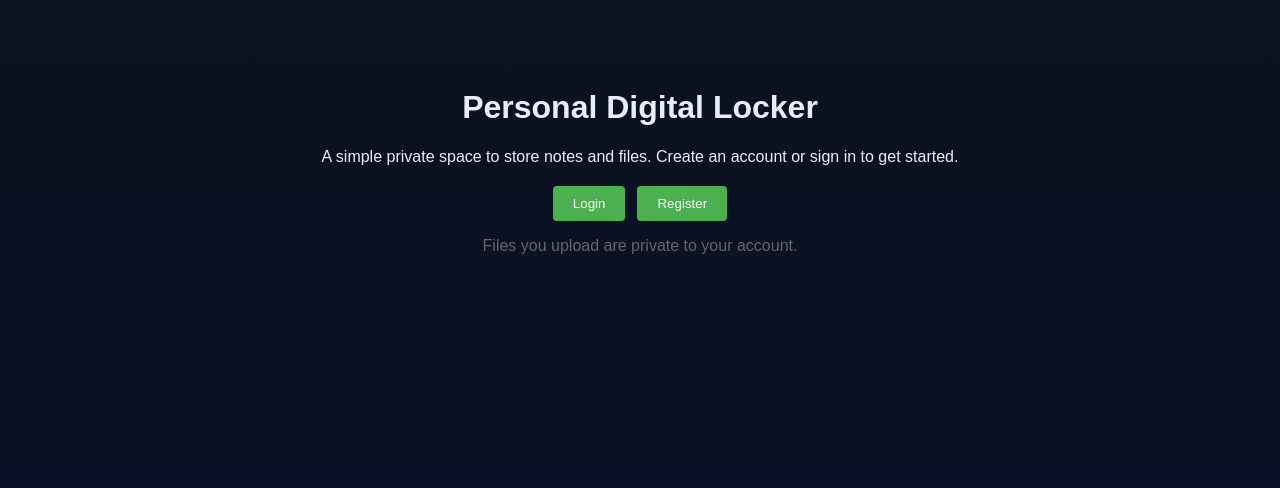
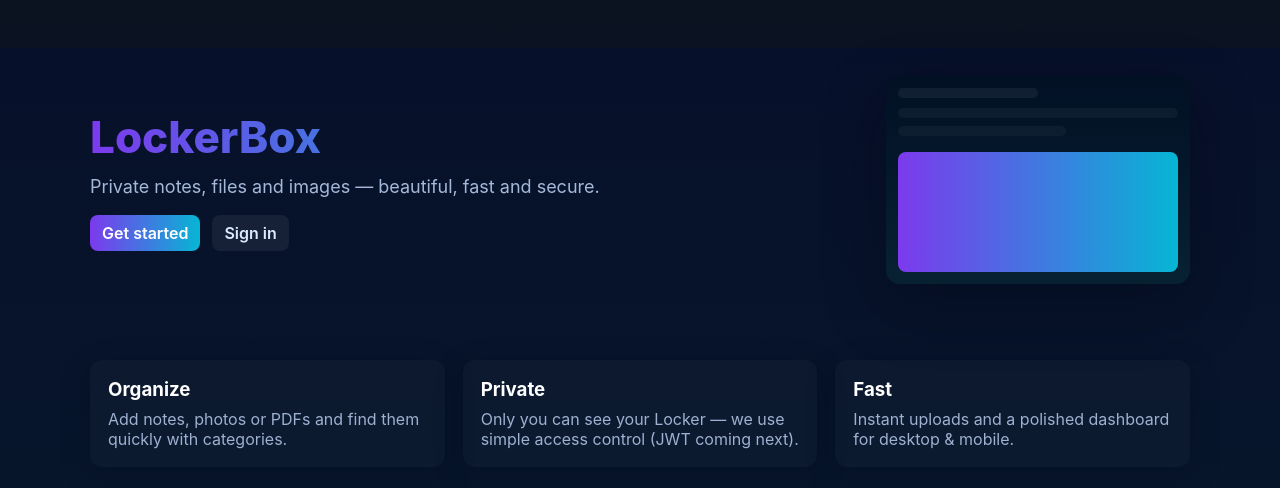
Before and after one commit to KRlPER/login-frontend, a React (Create React App) app: page / in a window 1280 px wide. Shown: the top 488 px of the page. Built offline with nearby package versions, Linux system fonts and the light colour scheme.

Commit message:
frontend app.js

```diff
--- a/src/App.js
+++ b/src/App.js
@@ -1,19 +1,37 @@
 // src/App.js
 import React, { useContext } from "react";
 import { BrowserRouter as Router, Routes, Route, Navigate } from "react-router-dom";
+
 import Home from "./pages/Home";
 import Login from "./pages/Login";
 import Register from "./pages/Register";
 import Profile from "./pages/Profile";
-import Locker from "./pages/locker";
+import Locker from "./pages/Locker"; // <- make sure file is named Locker.js (capital L)
+import Dashboard from "./pages/Dashboard";
+
 import { AuthProvider, AuthContext } from "./AuthContext";
 import "./index.css";
-import Dashboard from "./pages/Dashboard";
 
+/**
+ * ProtectedRoute - wraps routes that require authentication.
+ * If user not present, redirect to /login.
+ */
 function ProtectedRoute({ children }) {
   const { user } = useContext(AuthContext);
   if (!user) return <Navigate to="/login" replace />;
   return children;
+}
+
+/**
+ * AuthGate - used for root path "/".
+ * If user is logged in, redirect to dashboard, otherwise show Home.
+ */
+function AuthGate() {
+  const { user } = useContext(AuthContext);
+  if (user) {
+    return <Navigate to="/dashboard" replace />;
+  }
+  return <Home />;
 }
 
 export default function App() {
@@ -21,9 +39,22 @@ export default function App() {
     <AuthProvider>
       <Router>
         <Routes>
-          <Route path="/" element={<Home />} />
+          {/* Root: show Home when logged out, otherwise redirect to dashboard */}
+          <Route path="/" element={<AuthGate />} />
+
+          {/* Public routes */}
           <Route path="/login" element={<Login />} />
           <Route path="/register" element={<Register />} />
+
+          {/* Protected routes */}
+          <Route
+            path="/dashboard"
+            element={
+              <ProtectedRoute>
+                <Dashboard />
+              </ProtectedRoute>
+            }
+          />
 
           <Route
             path="/profile"
@@ -43,15 +74,7 @@ export default function App() {
             }
           />
 
-          <Route
-  path="/"
-  element={
-    <ProtectedRoute>
-      <Dashboard />
-    </ProtectedRoute>
-  }
-/>
-
+          {/* Fallback */}
           <Route path="*" element={<Navigate to="/" replace />} />
         </Routes>
       </Router>
--- /dev/null
+++ b/src/pages/Home.css
@@ -0,0 +1,29 @@
+/* src/pages/Home.css */
+.home-root { min-height:100vh; background: linear-gradient(180deg,#07102a 0%, #071a2d 100%); color: #e6eef8; font-family: Inter, system-ui, -apple-system, 'Segoe UI', Roboto, sans-serif; }
+
+.home-hero { display:flex; align-items:center; justify-content:space-between; gap:28px; max-width:1100px; margin:48px auto; padding:28px; }
+.hero-left { max-width:560px; }
+.hero-title { font-size:44px; margin:0; background:linear-gradient(90deg,#7c3aed,#06b6d4); -webkit-background-clip:text; background-clip:text; color:transparent; font-weight:800; }
+.hero-sub { color:#a6b8d8; margin-top:12px; font-size:18px; }
+.hero-cta { margin-top:18px; display:flex; gap:12px; }
+.btn { padding:10px 14px; border-radius:10px; font-weight:700; border:none; cursor:pointer; text-decoration:none; display:inline-flex; align-items:center; }
+.btn.primary { background: linear-gradient(90deg,#7c3aed,#06b6d4); color:#fff; }
+.btn.ghost { background: rgba(255,255,255,0.06); color:#e6eef8; }
+
+.hero-right { display:flex; align-items:center; justify-content:center; }
+.mock-card { width:280px; border-radius:14px; background: linear-gradient(180deg,#021024,#072133); box-shadow: 0 20px 60px rgba(2,6,23,0.45); padding:12px; }
+.mock-header { height:10px; width:50%; background:rgba(255,255,255,0.06); border-radius:6px; margin-bottom:10px; }
+.mock-body { display:grid; gap:8px; }
+.mock-line { height:10px; background:rgba(255,255,255,0.04); border-radius:6px; }
+.mock-line.short { width:60%; }
+.mock-thumb { height:120px; background:linear-gradient(90deg,#7c3aed,#06b6d4); border-radius:8px; margin-top:8px; }
+
+.features { max-width:1100px; margin:36px auto; display:flex; gap:18px; padding:0 18px; }
+.feature { flex:1; background:rgba(255,255,255,0.02); padding:18px; border-radius:12px; box-shadow: 0 8px 30px rgba(2,6,23,0.24); }
+.feature h3 { margin:0 0 8px 0; color:#fff; }
+.feature p { margin:0; color:#9fb0d0; }
+@media (max-width:800px) {
+  .home-hero { flex-direction:column-reverse; padding:18px; }
+  .features { flex-direction:column; }
+  .hero-right { width:100%; display:flex; justify-content:center; }
+}
--- a/src/pages/home.js
+++ b/src/pages/home.js
@@ -1,37 +1,50 @@
 // src/pages/Home.js
-import React, { useContext } from "react";
-import { Link, useNavigate } from "react-router-dom";
-import { AuthContext } from "../AuthContext";
+import React from "react";
+import { Link } from "react-router-dom";
+import "./Home.css"; // optional; see CSS snippet below
 
 export default function Home() {
-  const { user, logout } = useContext(AuthContext);
-  const navigate = useNavigate();
+  return (
+    <div className="home-root">
+      <header className="home-hero">
+        <div className="hero-left">
+          <h1 className="hero-title">LockerBox</h1>
+          <p className="hero-sub">
+            Private notes, files and images — beautiful, fast and secure.
+          </p>
 
-  if (user) {
-    return (
-      <div style={{ maxWidth: 900, margin: "48px auto", padding: 20, textAlign: "center" }}>
-        <h1>Welcome back, {user.name} 👋</h1>
-        <p>Open your profile or use your personal digital locker.</p>
-        <div style={{ display: "flex", gap: 12, justifyContent: "center", marginTop: 20 }}>
-          <button onClick={() => navigate("/profile")}>Profile</button>
-          <button onClick={() => navigate("/locker")}>Locker</button>
-          <button onClick={() => { logout(); navigate("/"); }}>Logout</button>
+          <div className="hero-cta">
+            <Link to="/register" className="btn primary">Get started</Link>
+            <Link to="/login" className="btn ghost">Sign in</Link>
+          </div>
         </div>
-      </div>
-    );
-  }
 
-  return (
-    <div style={{ maxWidth: 900, margin: "48px auto", padding: 20, textAlign: "center" }}>
-      <h1>Personal Digital Locker</h1>
-      <p>A simple private space to store notes and files. Create an account or sign in to get started.</p>
-      <div style={{ display: "flex", gap: 12, justifyContent: "center", marginTop: 20 }}>
-        <Link to="/login"><button>Login</button></Link>
-        <Link to="/register"><button>Register</button></Link>
-      </div>
-      <p style={{ marginTop: 16, color: "#666" }}>
-        Files you upload are private to your account.
-      </p>
+        <div className="hero-right">
+          <div className="mock-card">
+            <div className="mock-header" />
+            <div className="mock-body">
+              <div className="mock-line" />
+              <div className="mock-line short" />
+              <div className="mock-thumb" />
+            </div>
+          </div>
+        </div>
+      </header>
+
+      <section className="features">
+        <div className="feature">
+          <h3>Organize</h3>
+          <p>Add notes, photos or PDFs and find them quickly with categories.</p>
+        </div>
+        <div className="feature">
+          <h3>Private</h3>
+          <p>Only you can see your Locker — we use simple access control (JWT coming next).</p>
+        </div>
+        <div className="feature">
+          <h3>Fast</h3>
+          <p>Instant uploads and a polished dashboard for desktop & mobile.</p>
+        </div>
+      </section>
     </div>
   );
 }
```
